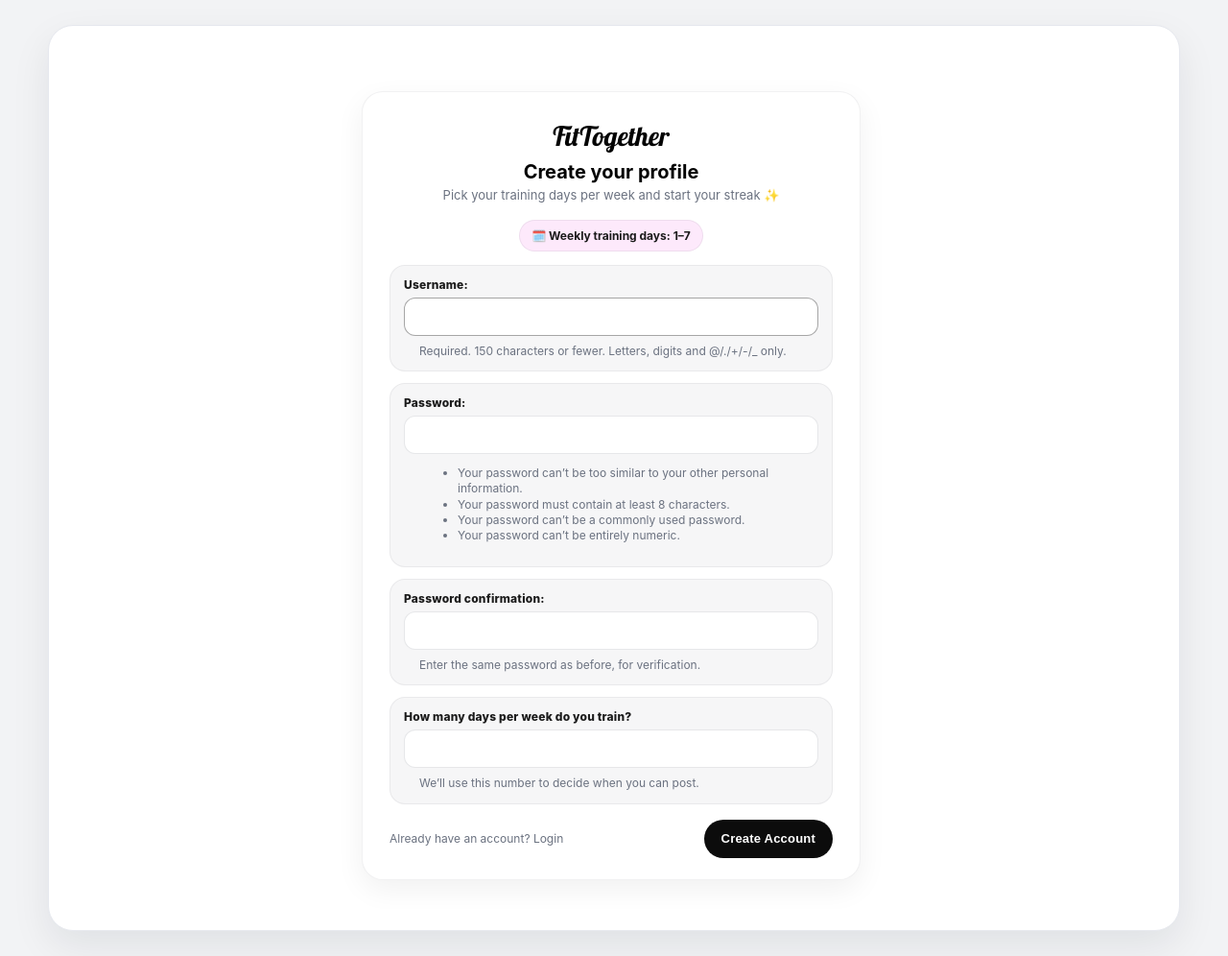
After one commit to jalvarez01/FitTogether, a Django app: a page that uses templates/base.html in a window 1280 px wide. The commit adds this page. Shown: the whole page at 96% size. Run offline with Django 5.2, Linux system fonts and the light colour scheme.

Commit message:
Create Profile diseñado, creación de usuarios, login creado, ambos funcionando en BD

```diff
--- a/fittogether/settings.py
+++ b/fittogether/settings.py
@@ -107,6 +107,7 @@ USE_TZ = True
 
 STATIC_URL = 'static/'
 STATICFILES_DIRS = [BASE_DIR / 'static'] # Carpeta static global
+LOGIN_REDIRECT_URL = "/"
 
 MEDIA_URL = '/media/'
 MEDIA_ROOT = BASE_DIR / 'media'
--- a/fittogether/urls.py
+++ b/fittogether/urls.py
@@ -8,7 +8,7 @@ urlpatterns = [
     path("admin/", admin.site.urls),
     path("accounts/", include("django.contrib.auth.urls")),
     path("", include("social.urls")),
-    path("", include("users.urls")),
+    path("users/", include("users.urls")),
 ]
 
 if settings.DEBUG:
--- a/social/views.py
+++ b/social/views.py
@@ -14,7 +14,7 @@ from django.shortcuts import render
 from posts.models import Post
 from .models import Follow
 
-@login_required
+@login_required(login_url="users:register")
 def feed_view(request):
     # usuarios que yo sigo (mis "friends" para el feed)
     following_ids = Follow.objects.filter(
--- a/templates/base.html
+++ b/templates/base.html
@@ -376,11 +376,19 @@
             </div>
 
             <div class="profile-name">
-                {% block sidebar_name %}User{% endblock %}
+              {% if user.is_authenticated %}
+                {{ user.username }}
+              {% else %}
+                User
+              {% endif %}
             </div>
 
             <div class="profile-handle">
-                {% block sidebar_handle %}@user{% endblock %}
+              {% if user.is_authenticated %}
+                @{{ user.username }}
+              {% else %}
+                @user
+              {% endif %}
             </div>
           </a>
 
--- /dev/null
+++ b/users/forms.py
@@ -0,0 +1,26 @@
+from django import forms
+from django.contrib.auth.models import User
+from django.contrib.auth.forms import UserCreationForm
+
+class CustomUserCreationForm(UserCreationForm):
+    weekly_training_days = forms.IntegerField(
+        min_value=1,
+        max_value=7,
+        label="How many days per week do you train?"
+    )
+
+    class Meta:
+        model = User
+        fields = ("username", "password1", "password2", "weekly_training_days")
+
+    def save(self, commit=True):
+        user = super().save(commit=commit)
+
+        # IMPORTANT: el profile ya lo crea el signal
+        weekly_days = self.cleaned_data["weekly_training_days"]
+        user.profile.weekly_training_days = weekly_days
+        user.profile.save()
+
+        return user
+
+# Formulario: Actualiza profile ya creado por signal
--- /dev/null
+++ b/users/templates/users/register.html
@@ -0,0 +1,196 @@
+{% extends "base.html" %}
+{% load static %}
+
+{% block page_title %}{% endblock %}
+{% block body_class %}no-sidebar no-right{% endblock %}
+
+{% block content %}
+<style>
+  .auth-wrap{
+    min-height: calc(100vh - 120px);
+    display:flex;
+    align-items:center;
+    justify-content:center;
+    padding: 30px 16px;
+  }
+
+  .auth-card{
+    width: 520px;
+    max-width: 100%;
+    background: #ffffff;
+    border-radius: 22px;
+    padding: 28px 28px 22px;
+    box-shadow: 0 10px 30px rgba(0,0,0,.06);
+    border: 1px solid rgba(17,24,39,.06);
+  }
+
+  .auth-brand{
+    font-family: "Lobster", cursive;
+    font-size: 28px;
+    text-align:center;
+    margin-bottom: 6px;
+  }
+
+  .auth-title{
+    text-align:center;
+    font-weight: 700;
+    font-size: 20px;
+    margin: 8px 0 4px;
+  }
+
+  .auth-sub{
+    text-align:center;
+    color:#6b7280;
+    font-size: 13px;
+    margin-bottom: 18px;
+  }
+
+  .auth-grid{
+    display:grid;
+    grid-template-columns: 1fr;
+    gap: 12px;
+  }
+
+  .field{
+    background: #f6f6f7;
+    border-radius: 16px;
+    padding: 12px 14px;
+    border: 1px solid rgba(17,24,39,.06);
+  }
+
+  .field label{
+    display:block;
+    font-size: 12px;
+    font-weight: 790;
+    color:#1b1b1b;
+    margin-bottom: 6px;
+    letter-spacing: .2px;
+  }
+
+  .field input{
+    width: 100%;
+    height: 40px;
+    border-radius: 12px;
+    border: 1px solid rgba(17,24,39,.10);
+    background: #fff;
+    padding: 0 12px;
+    outline: none;
+    font-size: 14px;
+  }
+
+  .field input:focus{
+    border-color: rgba(0,0,0,.35);
+  }
+
+  /* Help text + errors */
+  .help, .errorlist{
+    margin: 8px 0 0;
+    padding-left: 16px;
+    color:#6b7280;
+    font-size: 12px;
+    line-height: 1.35;
+  }
+  .errorlist{ color:#ef4444; }
+
+  .auth-actions{
+    display:flex;
+    gap: 12px;
+    align-items:center;
+    justify-content:space-between;
+    margin-top: 16px;
+  }
+
+  .btn-primary{
+    height: 40px;
+    padding: 0 18px;
+    border-radius: 999px;
+    border: none;
+    background:#0c0c0c;
+    color:#fff;
+    font-weight: 550;
+    font-size: 13px;
+    letter-spacing: .2px;
+    cursor:pointer;
+    transition: transform .2s ease, opacity .2s ease, box-shadow .2s ease;
+  }
+  .btn-primary:hover{
+    transform: translateY(-1px);
+    opacity: .92;
+    box-shadow: 0 8px 20px rgba(0,0,0,.12);
+  }
+
+  .mini{
+    color:#6b7280;
+    font-size: 12px;
+    line-height: 1.3;
+  }
+
+  .pill{
+    display:inline-flex;
+    align-items:center;
+    gap: 8px;
+    background: #fde9fb;
+    color:#1b1b1b;
+    border: 1px solid rgba(17,24,39,.06);
+    padding: 8px 12px;
+    border-radius: 999px;
+    font-size: 12px;
+    font-weight: 700;
+  }
+</style>
+
+<div class="auth-wrap">
+  <div class="auth-card">
+
+    <div class="auth-brand">FitTogether</div>
+    <div class="auth-title">Create your profile</div>
+    <div class="auth-sub">Pick your training days per week and start your streak ✨</div>
+
+    <div style="display:flex; justify-content:center; margin-bottom:14px;">
+      <div class="pill">🗓️ Weekly training days: 1–7</div>
+    </div>
+
+    <form method="post" novalidate>
+      {% csrf_token %}
+
+      <div class="auth-grid">
+        <div class="field">
+          {{ form.username.label_tag }}
+          {{ form.username }}
+          {% if form.username.errors %}{{ form.username.errors }}{% endif %}
+          {% if form.username.help_text %}<div class="help">{{ form.username.help_text|safe }}</div>{% endif %}
+        </div>
+
+        <div class="field">
+          {{ form.password1.label_tag }}
+          {{ form.password1 }}
+          {% if form.password1.errors %}{{ form.password1.errors }}{% endif %}
+          {% if form.password1.help_text %}<div class="help">{{ form.password1.help_text|safe }}</div>{% endif %}
+        </div>
+
+        <div class="field">
+          {{ form.password2.label_tag }}
+          {{ form.password2 }}
+          {% if form.password2.errors %}{{ form.password2.errors }}{% endif %}
+          {% if form.password2.help_text %}<div class="help">{{ form.password2.help_text|safe }}</div>{% endif %}
+        </div>
+
+        <div class="field">
+          {{ form.weekly_training_days.label_tag }}
+          {{ form.weekly_training_days }}
+          {% if form.weekly_training_days.errors %}{{ form.weekly_training_days.errors }}{% endif %}
+          <div class="help">We’ll use this number to decide when you can post.</div>
+        </div>
+      </div>
+
+      <div class="auth-actions">
+        <div class="mini">
+          Already have an account? <a href="/accounts/login/">Login</a>
+        </div>
+        <button class="btn-primary" type="submit">Create Account</button>
+      </div>
+
+    </form>
+  </div>
+</div>
+{% endblock %}
--- a/users/urls.py
+++ b/users/urls.py
@@ -1,8 +1,10 @@
 from django.urls import path
 from . import views
+from .views import register_view
 
 app_name = "users"
 
 urlpatterns = [
     path("profile/", views.profile_view, name="profile"),
+    path("register/", register_view, name="register"),
 ]
--- a/users/views.py
+++ b/users/views.py
@@ -8,8 +8,22 @@ Responsabilidades:
 """
 
 from django.contrib.auth.decorators import login_required
-from django.shortcuts import render
+from django.contrib.auth import login
+from django.shortcuts import render, redirect
+from .forms import CustomUserCreationForm
 
-@login_required
+@login_required(login_url="users:register")
 def profile_view(request):
     return render(request, "users/profile.html")
+
+def register_view(request):
+    if request.method == "POST":
+        form = CustomUserCreationForm(request.POST)
+        if form.is_valid():
+            user = form.save()
+            login(request, user)              # auto login
+            return redirect("social:feed")     # al feed
+    else:
+        form = CustomUserCreationForm()
+
+    return render(request, "users/register.html", {"form": form})
```
Also changed, not shown: posts/views.py (+13 -2 lines), templates/registration/login.html (+118 -10 lines), users/models.py (+7 -6 lines), users/templates/users/profile.html (+15 -2 lines), db.sqlite3, users/migrations/0002_remove_profile_birth_date_and_more.py (added).
